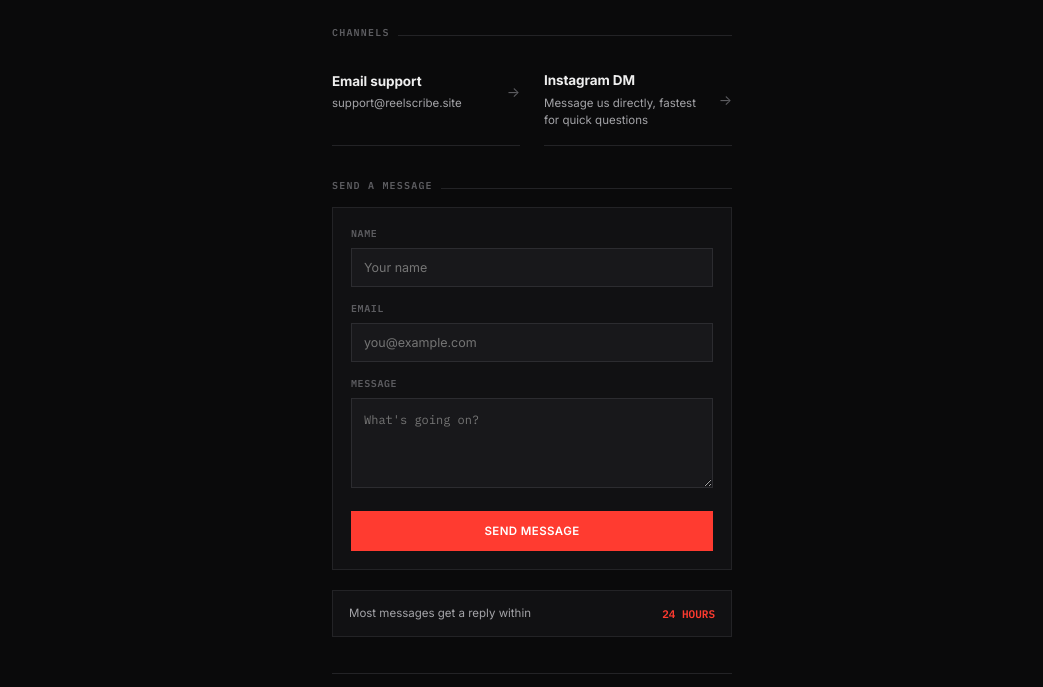
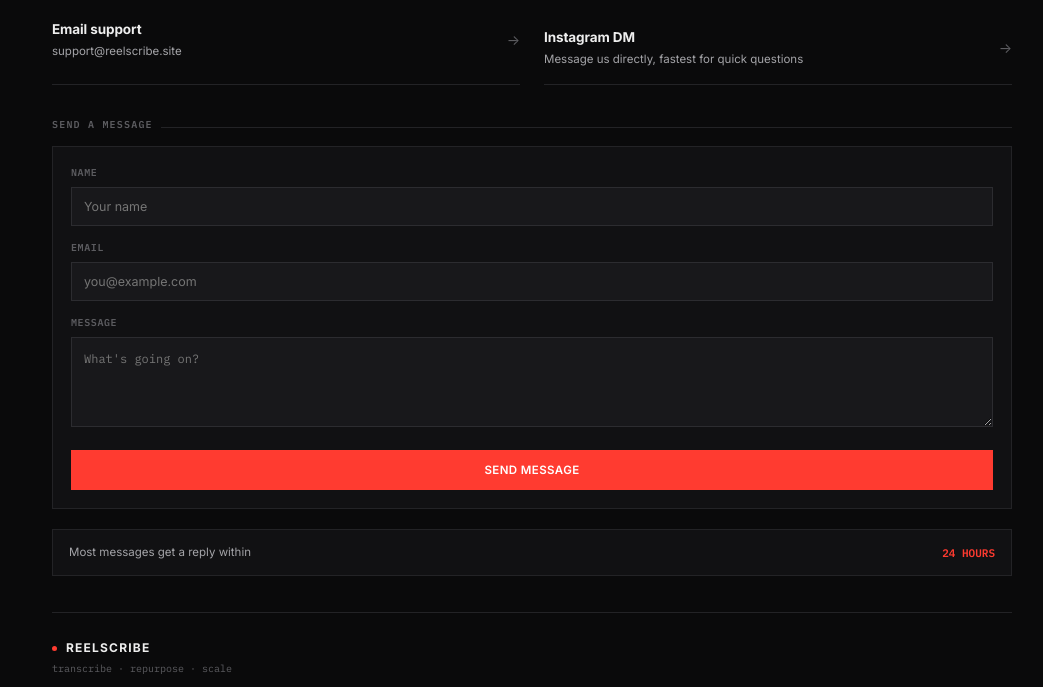
Before and after one commit to TARUNRAJ1517/reelscribe, a website: page public/contact.html in a window 1280 px wide. Shown: the part 455-1142 px from the top of the page, without its empty margins (108-1151 px from the left). Drawn offline with Linux system fonts and the light colour scheme.

Commit message:
Update contact.html

```diff
--- a/public/contact.html
+++ b/public/contact.html
@@ -10,7 +10,7 @@
 <link href="https://fonts.googleapis.com/css2?family=Inter:wght@400;500;600;700&family=IBM+Plex+Mono:wght@400;500;600;700&display=swap" rel="stylesheet">
 <link rel="stylesheet" href="/style.css">
 <style>
-body{ max-width:480px; }
+body{  }
 :focus-visible{outline:1.5px solid var(--accent); outline-offset:2px;}
 
 /* NAV */
```
